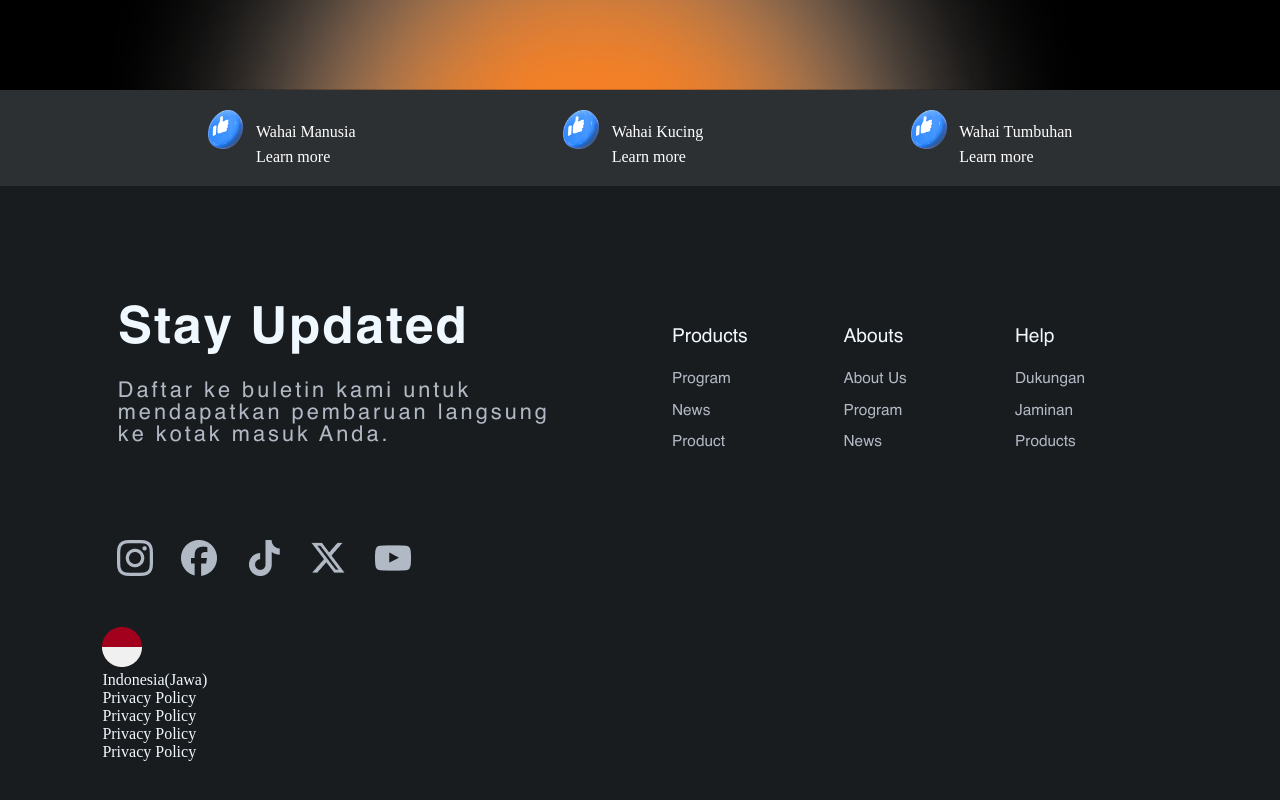
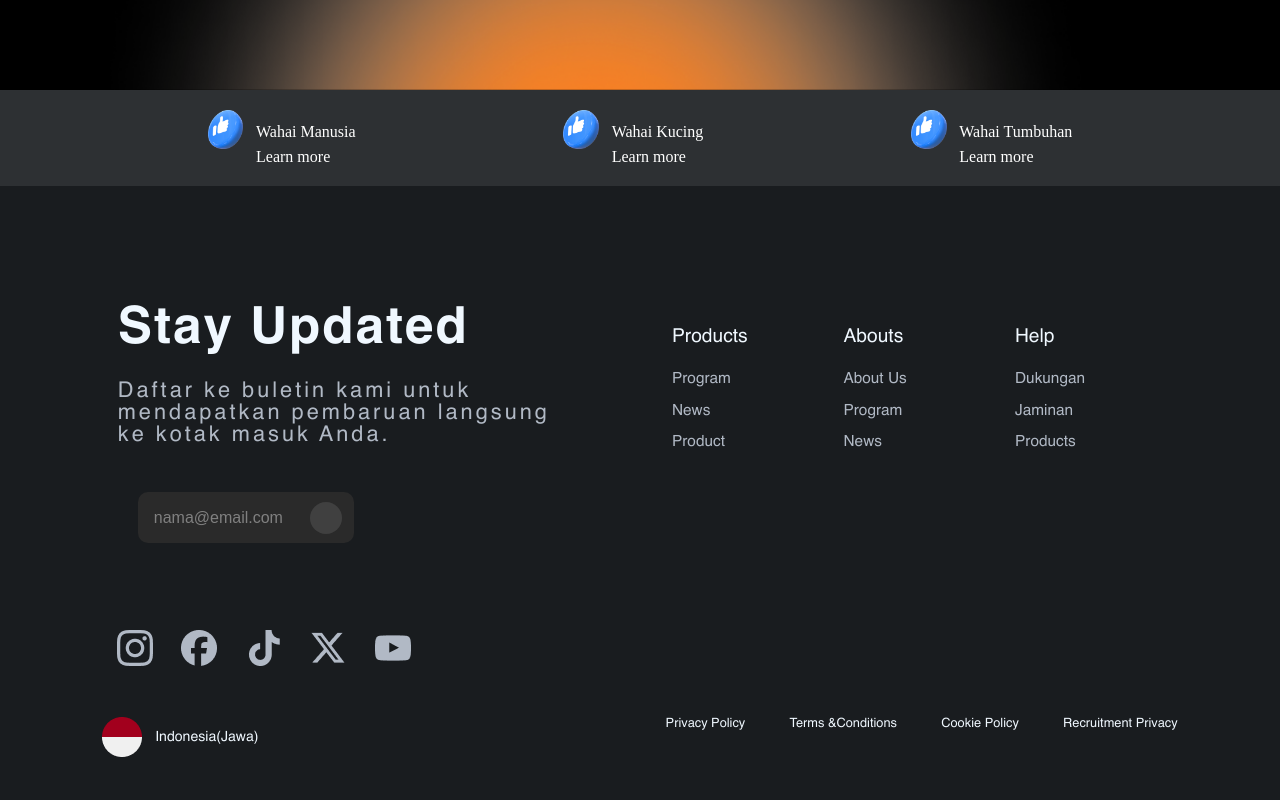
Before and after one commit to UNTEYO/unteyo, a React (Vite) app: page / in a window 1280 px wide. Shown: the part 1590-2390 px from the top of the page. Built offline with nearby package versions, Linux system fonts and the light colour scheme.

Commit message:
FooterDONE

```diff
--- /dev/null
+++ b/src/Components/Footer/Lower/EmaiInput.jsx
@@ -0,0 +1,34 @@
+import React, { useState } from "react";
+
+const EmailInput = () => {
+  const [email, setEmail] = useState("");
+
+  const handleEmailChange = (event) => {
+    setEmail(event.target.value);
+  };
+
+  const handleButtonClick = () => {
+    console.log("Button clicked with email:", email);
+  };
+
+  return (
+    <div className="input-container">
+      <div className="input-wrapper">
+        <input
+          type="email"
+          value={email}
+          onChange={handleEmailChange}
+          placeholder="nama@email.com"
+          className="email-input"
+        />
+        <button
+          className="circle-button"
+          onClick={handleButtonClick}
+          aria-label="Submit email"
+        />
+      </div>
+    </div>
+  );
+};
+
+export default EmailInput;
--- a/src/Components/Footer/Lower/Lower.jsx
+++ b/src/Components/Footer/Lower/Lower.jsx
@@ -2,6 +2,7 @@ import ListSegment from "./ListSegment";
 import "./lower.css";
 import MediaSos from "./MediaSos";
 import FotoIndonesia from "../../../assets/Indonesia.png";
+import EmailInput from "./EmaiInput";
 
 export default function Lower() {
   return (
@@ -14,6 +15,7 @@ export default function Lower() {
               Daftar ke buletin kami untuk mendapatkan pembaruan langsung ke
               kotak masuk Anda.
             </p>
+            <EmailInput></EmailInput>
           </section>
           <section className="lowerSecond">
             <ListSegment
@@ -44,9 +46,9 @@ export default function Lower() {
           </div>
           <div className="controllerSettings">
             <p>Privacy Policy</p>
-            <p>Privacy Policy</p>
-            <p>Privacy Policy</p>
-            <p>Privacy Policy</p>
+            <p>Terms &Conditions</p>
+            <p>Cookie Policy</p>
+            <p>Recruitment Privacy</p>
           </div>
         </div>
       </div>
--- a/src/Components/Footer/Lower/lower.css
+++ b/src/Components/Footer/Lower/lower.css
@@ -61,3 +61,81 @@
   justify-content: space-around;
   width: 30%;
 }
+.lastLower {
+  display: flex;
+  justify-content: space-between;
+
+}
+.location {
+  display: flex;
+  justify-content: center;
+  align-items: center;
+  font-size: 1.1vw;
+  font-family: HelveticaNow;
+  gap: 1vw;
+}
+.controllerSettings {
+  display: flex;
+  justify-content: space-between;
+  font-size: 1vw;
+  font-family: HelveticaNow;
+  width: 40vw;
+}
+
+.input-container {
+  display: flex;
+  justify-content: center;
+  width: 20vw;
+  padding: 20px;
+}
+
+.input-wrapper {
+  position: relative;
+  width: 100%;
+  max-width: 400px;
+}
+
+.email-input {
+  width: 100%;
+  height: 4vw;
+  padding: 12px 16px;
+  background-color: #2a2a2a;
+  border: none;
+  border-radius: 10px;
+  color: #e0e0e0;
+  font-size: 16px;
+  outline: none;
+  transition: all 0.2s ease;
+}
+
+.email-input::placeholder {
+  color: #808080;
+}
+
+.email-input:focus {
+  background-color: #333333;
+  box-shadow: 0 0 0 2px rgba(66, 153, 225, 0.5);
+}
+
+.circle-button {
+  position: absolute;
+  right: 12px;
+  top: 50%;
+  transform: translateY(-50%);
+  width: 32px;
+  height: 32px;
+  background-color: #404040;
+  border: none;
+  border-radius: 50%;
+  cursor: pointer;
+  transition: background-color 0.2s ease;
+}
+
+.circle-button:hover {
+  background-color: #505050;
+}
+
+.circle-button:focus {
+  outline: none;
+  box-shadow: 0 0 0 2px rgba(66, 153, 225, 0.5);
+}
```
